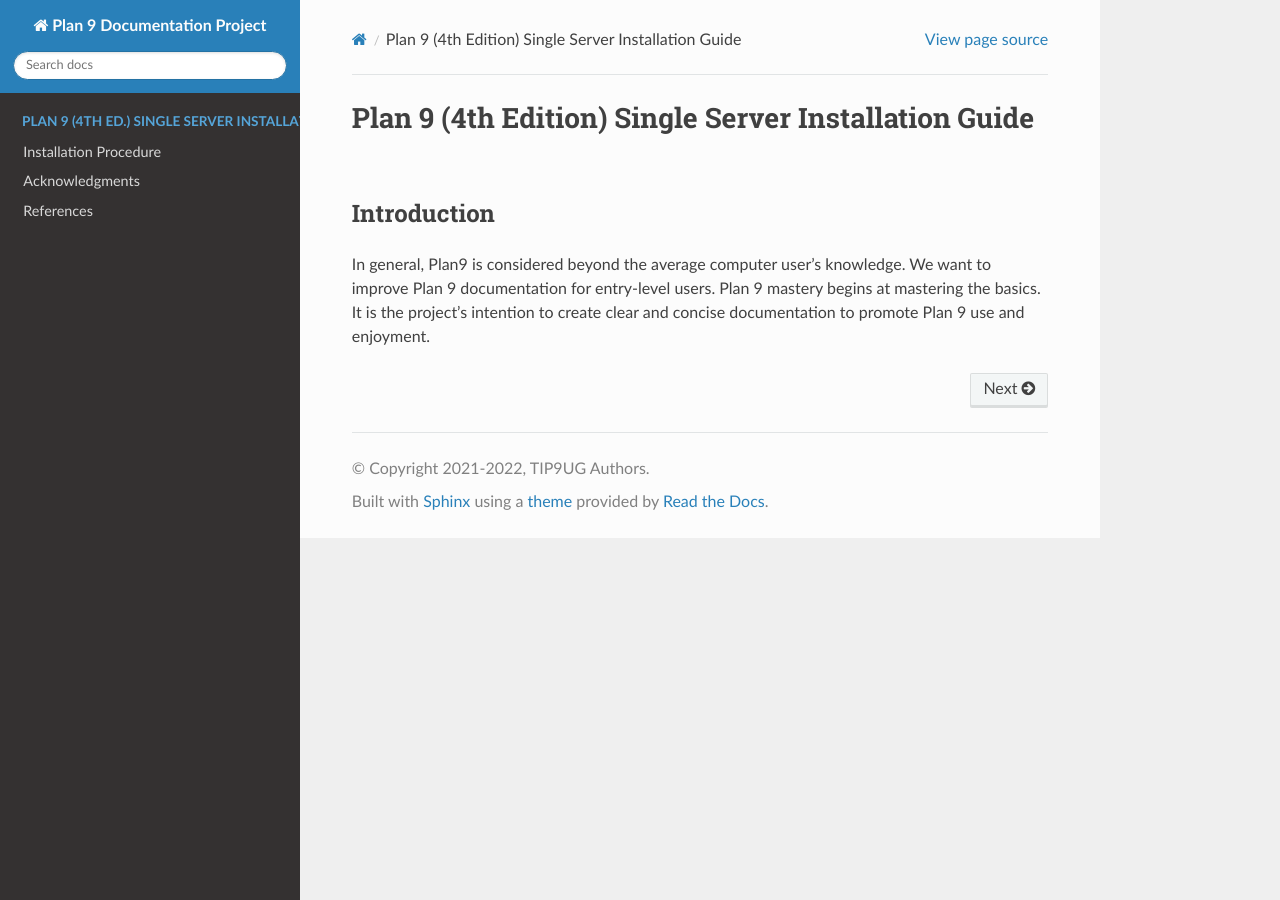
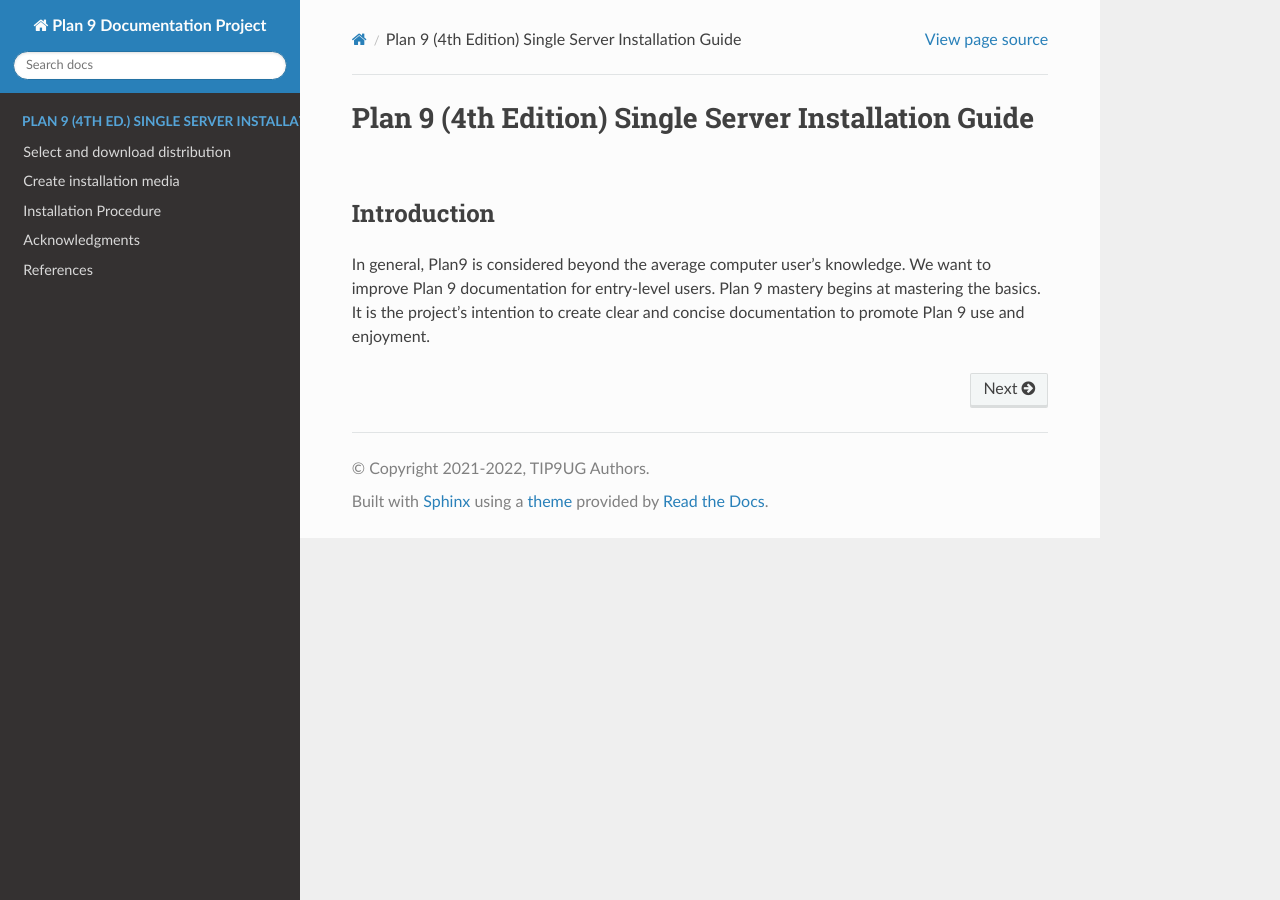
Before and after one commit to tip9ug/plan9-4th-edition-single-server-installation-guide, a Sphinx documentation site: the page built from source/index.md, in a window 1280 px wide. Built offline with Sphinx 7.4.7 and the Read the Docs theme 2.0.0, drawn with Linux system fonts in a browser that asks for light colours.

Commit message:
Update index.md

````diff
--- a/source/index.md
+++ b/source/index.md
@@ -12,6 +12,8 @@ In general, Plan9 is considered beyond the average computer user's knowledge. We
 :maxdepth: 2
 :glob:
 
+singleserver/select-and-download-distribution
+singleserver/create-installation-media
 singleserver/installation
 singleserver/acknowledgments
 ```
````
